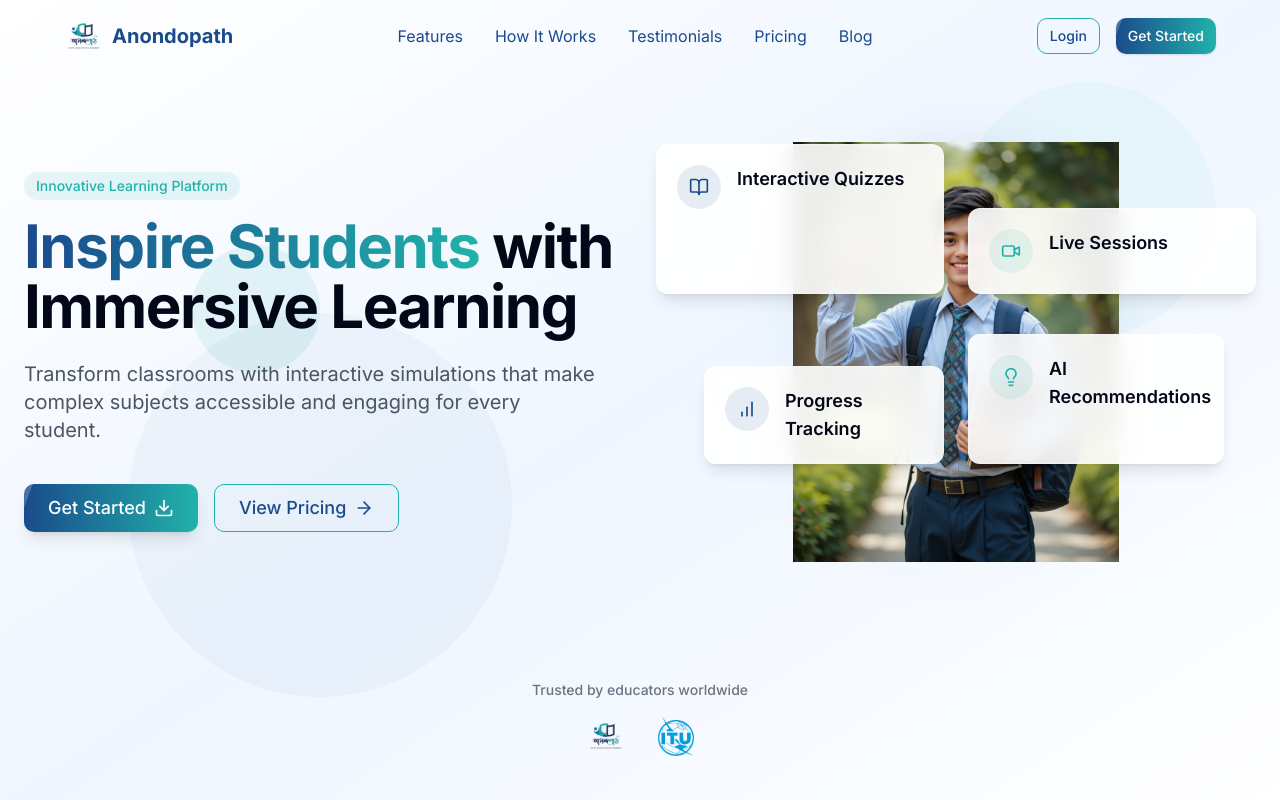
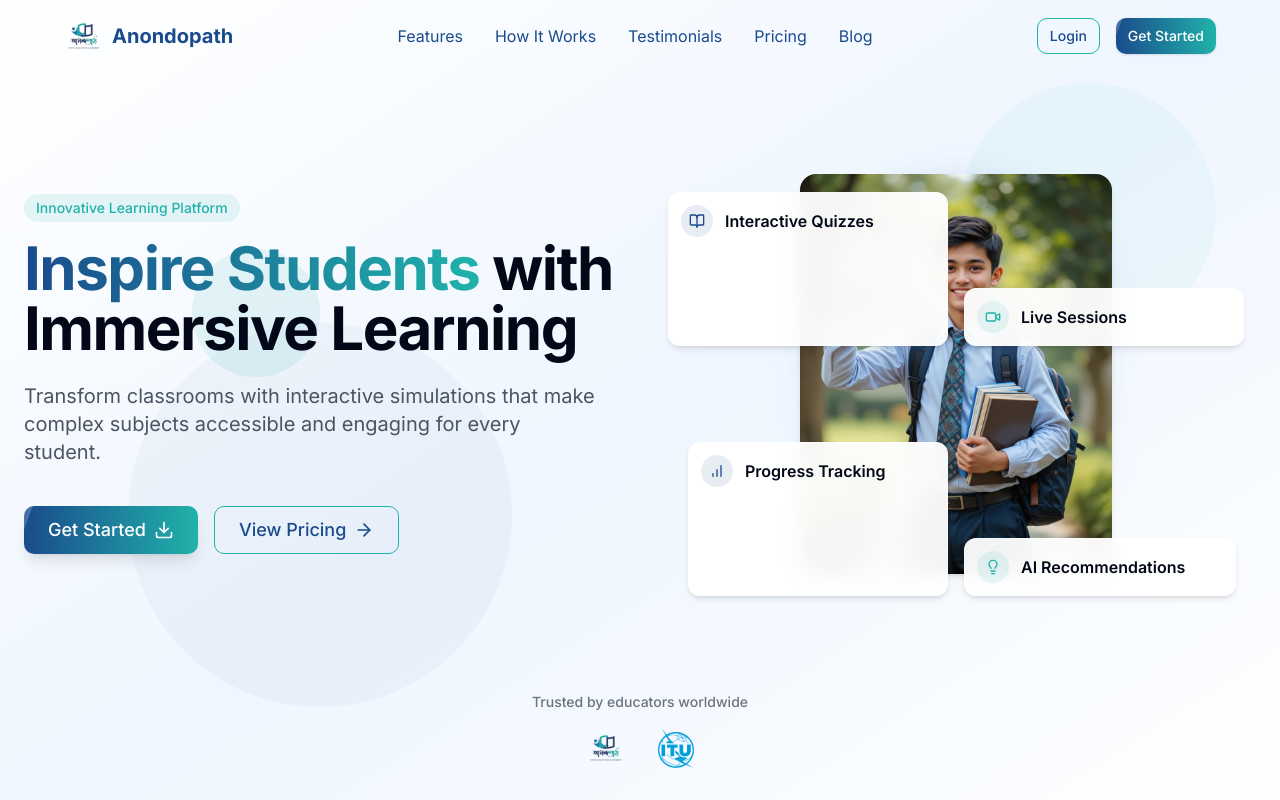
Before and after one commit to ungabungaaaa/anondopath, a React (Vite) app: page / in a window 1280 px wide. Shown: the top 800 px of the page. Built offline with nearby package versions, Linux system fonts and the light colour scheme.

Commit message:
Implement the plan

```diff
--- a/src/components/Hero.tsx
+++ b/src/components/Hero.tsx
@@ -1,14 +1,17 @@
+
 import React from 'react';
 import Button from './Button';
 import { ArrowRight, Download, BookOpen, Video, BarChart, Lightbulb } from 'lucide-react';
+
 const Hero = () => {
-  return <section className="relative pt-28 pb-16 bg-gradient-to-br from-white via-blue-50 to-white overflow-hidden">
+  return (
+    <section className="relative pt-36 pb-16 bg-gradient-to-br from-white via-blue-50 to-white overflow-hidden">
       {/* Background Elements */}
       <div className="absolute inset-0 z-0 overflow-hidden">
         <div className="absolute top-[10%] right-[5%] w-64 h-64 rounded-full bg-anondopath-teal/5 animate-pulse-slow"></div>
         <div className="absolute bottom-[15%] left-[10%] w-96 h-96 rounded-full bg-anondopath-blue/5 animate-pulse-slow" style={{
-        animationDelay: '1s'
-      }}></div>
+          animationDelay: '1s'
+        }}></div>
         <div className="absolute top-[30%] left-[15%] w-32 h-32 rounded-full bg-anondopath-teal/10 animate-float"></div>
       </div>
 
@@ -39,63 +42,59 @@ const Hero = () => {
           </div>
 
           {/* Right side with Student Image and Floating Cards */}
-          <div className="w-full lg:w-1/2 relative min-h-[480px] mt-8 md:mt-0">
-            {/* Floating Feature Cards - Positioned in foreground with higher z-index */}
-            <div className="relative z-20 grid grid-cols-1 md:grid-cols-2 gap-4 md:gap-6">
+          <div className="w-full lg:w-1/2 relative min-h-[460px] mt-12 md:mt-0">
+            {/* Student Image - Positioned in background */}
+            <div className="absolute inset-0 z-10 flex items-center justify-center">
+              <div className="relative">
+                <div className="absolute inset-0 -bottom-6 -z-10 bg-gradient-to-b from-anondopath-blue/10 to-transparent rounded-full blur-lg"></div>
+                <img
+                  src="/lovable-uploads/c7a21bf4-8511-4c59-aae7-14943856658e.png"
+                  alt="Student using Anondopath"
+                  className="h-auto max-h-[400px] object-contain mx-auto rounded-2xl shadow-md"
+                />
+              </div>
+            </div>
+
+            {/* Floating Feature Cards - Positioned in foreground */}
+            <div className="relative z-20 grid grid-cols-2 gap-3 md:gap-4">
               {/* Interactive Quizzes */}
-              <div className="glass p-5 rounded-xl shadow-lg transform transition-all duration-300 hover:shadow-xl hover:-translate-y-1 bg-white/90 backdrop-blur-md ml-0 md:ml-0 mt-0 md:mt-8">
-                <div className="flex items-start gap-4">
-                  <div className="bg-anondopath-blue/10 p-3 rounded-full">
-                    <BookOpen className="h-5 w-5 text-anondopath-blue" />
+              <div className="glass p-3 rounded-xl shadow-md transform transition-all duration-300 hover:shadow-lg hover:-translate-y-1 bg-white/95 backdrop-blur-md ml-0 md:ml-3 mt-0 md:mt-12 animate-fade-in" style={{ animationDelay: '0.1s' }}>
+                <div className="flex items-center gap-3">
+                  <div className="bg-anondopath-blue/10 p-2 rounded-full">
+                    <BookOpen className="h-4 w-4 text-anondopath-blue" />
                   </div>
-                  <div className="flex-1">
-                    <h3 className="font-semibold text-lg">Interactive Quizzes</h3>
-                  </div>
+                  <h3 className="font-semibold text-sm md:text-base">Interactive Quizzes</h3>
                 </div>
               </div>
 
               {/* Live Sessions */}
-              <div className="glass p-5 rounded-xl shadow-lg transform transition-all duration-300 hover:shadow-xl hover:-translate-y-1 bg-white/90 backdrop-blur-md mr-0 md:mr-0 mt-0 md:mt-24">
-                <div className="flex items-start gap-4">
-                  <div className="bg-anondopath-teal/10 p-3 rounded-full">
-                    <Video className="h-5 w-5 text-anondopath-teal" />
+              <div className="glass p-3 rounded-xl shadow-md transform transition-all duration-300 hover:shadow-lg hover:-translate-y-1 bg-white/95 backdrop-blur-md mr-0 md:mr-3 mt-0 md:mt-36 animate-fade-in" style={{ animationDelay: '0.2s' }}>
+                <div className="flex items-center gap-3">
+                  <div className="bg-anondopath-teal/10 p-2 rounded-full">
+                    <Video className="h-4 w-4 text-anondopath-teal" />
                   </div>
-                  <div className="flex-1">
-                    <h3 className="font-semibold text-lg">Live Sessions</h3>
-                  </div>
+                  <h3 className="font-semibold text-sm md:text-base">Live Sessions</h3>
                 </div>
               </div>
 
               {/* Progress Tracking */}
-              <div className="glass p-5 rounded-xl shadow-lg transform transition-all duration-300 hover:shadow-xl hover:-translate-y-1 bg-white/90 backdrop-blur-md ml-0 md:ml-12 mt-0 md:mt-12">
-                <div className="flex items-start gap-4">
-                  <div className="bg-anondopath-blue/10 p-3 rounded-full">
-                    <BarChart className="h-5 w-5 text-anondopath-blue" />
+              <div className="glass p-3 rounded-xl shadow-md transform transition-all duration-300 hover:shadow-lg hover:-translate-y-1 bg-white/95 backdrop-blur-md ml-0 md:ml-8 mt-0 md:mt-20 animate-fade-in" style={{ animationDelay: '0.3s' }}>
+                <div className="flex items-center gap-3">
+                  <div className="bg-anondopath-blue/10 p-2 rounded-full">
+                    <BarChart className="h-4 w-4 text-anondopath-blue" />
                   </div>
-                  <div className="flex-1">
-                    <h3 className="font-semibold text-lg">Progress Tracking</h3>
-                  </div>
+                  <h3 className="font-semibold text-sm md:text-base">Progress Tracking</h3>
                 </div>
               </div>
 
               {/* AI Recommendations */}
-              <div className="glass p-5 rounded-xl shadow-lg transform transition-all duration-300 hover:shadow-xl hover:-translate-y-1 bg-white/90 backdrop-blur-md mr-0 md:mr-8 mt-0 md:mt-4">
-                <div className="flex items-start gap-4">
-                  <div className="bg-anondopath-teal/10 p-3 rounded-full">
-                    <Lightbulb className="h-5 w-5 text-anondopath-teal" />
+              <div className="glass p-3 rounded-xl shadow-md transform transition-all duration-300 hover:shadow-lg hover:-translate-y-1 bg-white/95 backdrop-blur-md mr-0 md:mr-5 mt-0 md:mt-44 animate-fade-in" style={{ animationDelay: '0.4s' }}>
+                <div className="flex items-center gap-3">
+                  <div className="bg-anondopath-teal/10 p-2 rounded-full">
+                    <Lightbulb className="h-4 w-4 text-anondopath-teal" />
                   </div>
-                  <div className="flex-1">
-                    <h3 className="font-semibold text-lg">AI Recommendations</h3>
-                  </div>
+                  <h3 className="font-semibold text-sm md:text-base">AI Recommendations</h3>
                 </div>
-              </div>
-            </div>
-
-            {/* Student Image - Positioned in background with lower z-index */}
-            <div className="absolute inset-0 z-10 flex items-center justify-center">
-              <div className="relative">
-                <div className="absolute inset-0 -bottom-10 -z-10 bg-gradient-to-b from-anondopath-blue/10 to-transparent rounded-full blur-xl"></div>
-                <img src="/lovable-uploads/c7a21bf4-8511-4c59-aae7-14943856658e.png" alt="Student using Anondopath" className="h-auto max-h-[420px] object-contain mx-auto" />
               </div>
             </div>
           </div>
@@ -105,13 +104,13 @@ const Hero = () => {
         <div className="w-full pt-16 mt-6">
           <p className="text-sm text-gray-500 mb-4 font-medium text-center">Trusted by educators worldwide</p>
           <div className="flex flex-wrap gap-8 items-center justify-center">
-
             <img src="/lovable-uploads/b75aad07-8762-4182-bbde-f65c1ce89f14.png" alt="Partner logo" className="h-10 object-contain" />
-
             <img src="/lovable-uploads/9ea336e8-3047-45ea-b900-035bd722b745.png" alt="Partner logo" className="h-10 object-contain" />
           </div>
         </div>
       </div>
-    </section>;
+    </section>
+  );
 };
+
 export default Hero;
```
